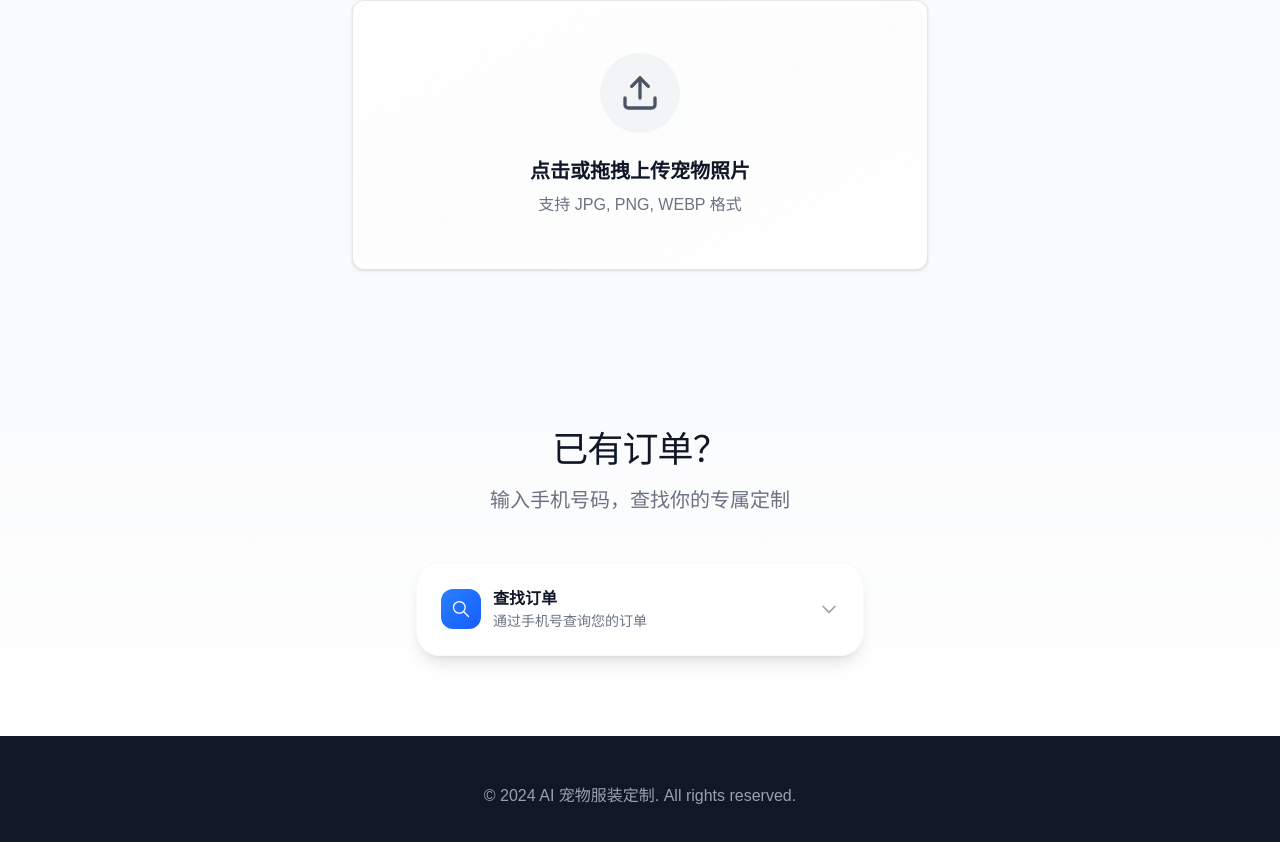
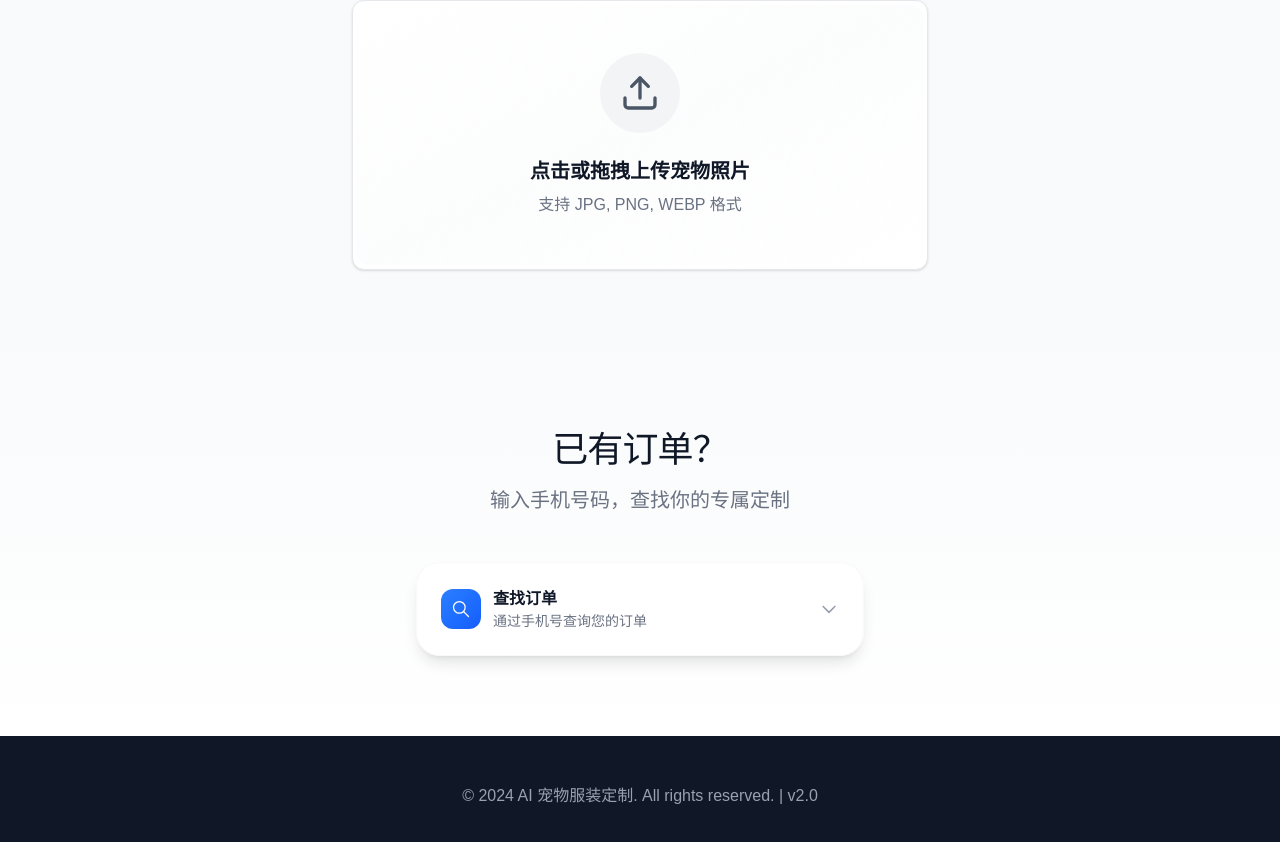
Before and after one commit to li3154841674-coder/ai-pet-pod, a Next.js app: page / in a window 1280 px wide. Shown: the part 3832-4674 px from the top of the page. Built offline with nearby package versions, Linux system fonts and the light colour scheme.

Commit message:
chore: deploy v2.0 - latest version

```diff
--- a/app/page.tsx
+++ b/app/page.tsx
@@ -255,7 +255,7 @@ export default function Home() {
       <footer className="py-12 bg-gray-900 text-white">
         <div className="container mx-auto px-8 text-center">
           <p className="text-gray-400">
-            © 2024 AI 宠物服装定制. All rights reserved.
+            © 2024 AI 宠物服装定制. All rights reserved. | v2.0
           </p>
         </div>
       </footer>
```
